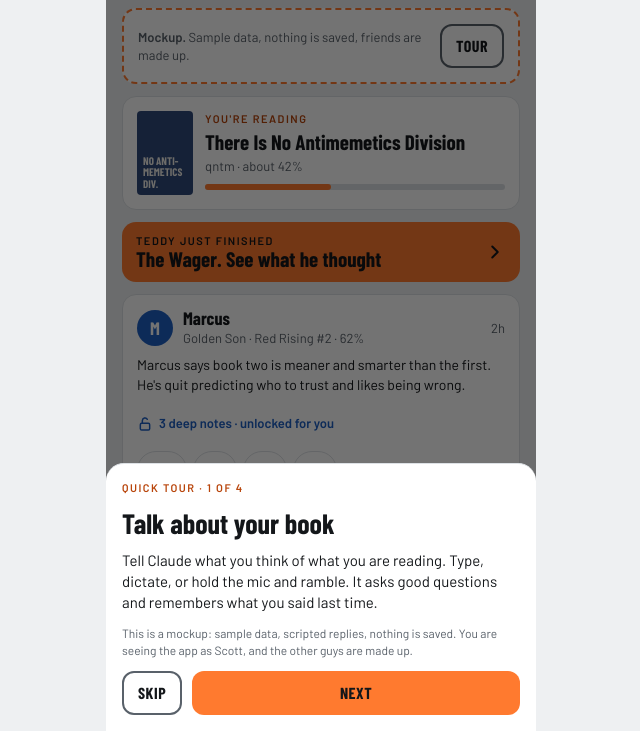
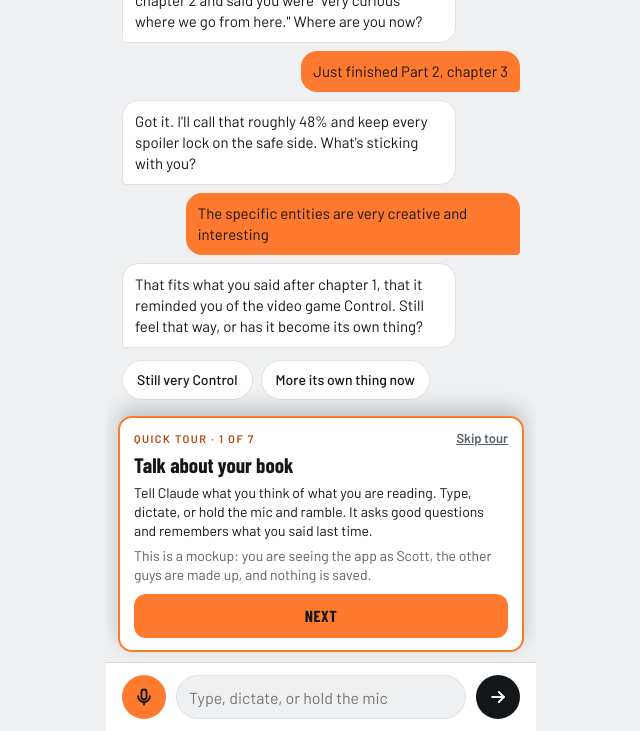
Before and after one commit to birdsfan112/boys-book-club-prototype, a plain HTML site: page index.html in a window 1280 px wide. Shown: the part 69-800 px from the top of the page, without its empty margins (319-959 px from the left). Drawn offline with nearby package versions, Linux system fonts and the light colour scheme; a web font is replaced by a local one.

Commit message:
Tour now walks through the real pages (v2.4)
The quick tour opens each page it describes instead of showing
text over the home screen: chat, share card, journal, club,
a friend's book with locked notes, shelf, recs.

Co-Authored-By: Claude <noreply@anthropic.com>
Claude-Session: https://claude.ai/code/session_01CiRqE2atx6rzFhSTj4fRrJ

```diff
--- a/app.js
+++ b/app.js
@@ -5,6 +5,9 @@ const esc = s => String(s).replace(/[&<>"']/g, c => ({ '&': '&amp;', '<': '&lt;'
 
 // pos = where "you" (Scott) are in each friend's book. null = unknown, so everything stays locked.
 const S = { tab: 'club', page: null, pos: { gs: 100, phm: 10, wager: null }, myPct: 42, rx: {}, extra: [], intro: true, finished: false, chat: [], step: 0 };
+// While the tour runs, TS holds a saved copy of S. The tour walks the real pages on a scratch state
+// and puts the reader's own state back when it ends. null = no tour running. See ui.js.
+let TS = null;
 
 const svg = (d, w) => '<svg width="' + (w || 16) + '" height="' + (w || 16) + '" viewBox="0 0 24 24" fill="none" stroke="currentColor" stroke-width="2.2" stroke-linecap="round" stroke-linejoin="round" aria-hidden="true">' + d + '</svg>';
 const IC = {
@@ -129,7 +132,11 @@ function vRecs() {
 }
 
 function render(keep) {
-  const v = $('#view'), p = S.page, top = v.scrollTop, chat = p && p[0] === 'chat';
+  const v = $('#view'), p = S.page, top = v.scrollTop, chat = p && p[0] === 'chat', touring = TS !== null;
+  // The tour card sits in the layout (not on top of it), so the page it describes stays fully visible above it.
+  $('#tour').hidden = !touring;
+  $('.app').classList.toggle('touring', touring);
+  $('#foot').inert = $('#tabs').inert = touring;
   v.innerHTML = chat ? vChat() : p ? vBook(p[1]) : ({ club: vHome, shelf: vShelf, journal: vJournal, recs: vRecs })[S.tab]();
   const f = $('#foot');
   f.className = 'foot' + (chat ? ' comp' : '');
@@ -159,6 +166,10 @@ const ACT = {
 const RNG = {
   pos(val, el) { const rid = el.dataset.v, run = D.runs[rid]; S.pos[run.book] = val; $('#posv').textContent = posLabel(val); $('#notes').innerHTML = notesHtml(run, rid); }
 };
-document.addEventListener('click', e => { const el = e.target.closest('[data-a]'); if (el && ACT[el.dataset.a]) ACT[el.dataset.a](el.dataset.v, el); });
+document.addEventListener('click', e => {
+  // During the tour the page is for looking (it still scrolls). A tap on it bounces the tour card instead.
+  if (TS !== null && !e.target.closest('#tour')) { const t = $('#tour'); t.classList.remove('nudge'); void t.offsetWidth; t.classList.add('nudge'); return; }
+  const el = e.target.closest('[data-a]'); if (el && ACT[el.dataset.a]) ACT[el.dataset.a](el.dataset.v, el);
+});
 document.addEventListener('input', e => { const el = e.target; if (el.dataset && el.dataset.range && RNG[el.dataset.range]) RNG[el.dataset.range](+el.value, el); });
-document.addEventListener('keydown', e => { if (e.key === 'Escape') closeSheet(); });
+document.addEventListener('keydown', e => { if (e.key === 'Escape') { closeSheet(); if (TS !== null) ACT.tourend(); } });
--- a/index.html
+++ b/index.html
@@ -10,8 +10,8 @@
 <meta name="apple-mobile-web-app-capable" content="yes">
 <meta name="apple-mobile-web-app-title" content="BBC">
 <link rel="manifest" href="manifest.webmanifest">
-<link rel="apple-touch-icon" href="icon-180.png?v=mwf64fdm">
-<link rel="icon" type="image/png" href="icon-192.png?v=mwf64fdm">
+<link rel="apple-touch-icon" href="icon-180.png?v=mwf7wjs1">
+<link rel="icon" type="image/png" href="icon-192.png?v=mwf7wjs1">
 <title>Boys Book Club</title>
 <meta name="claude:viewport-fit-sides" content="cover">
 <link rel="stylesheet" href="https://fonts.googleapis.com/css2?family=Barlow+Condensed:wght@600;700;800&amp;family=Barlow:wght@400;500;600&amp;display=swap">
@@ -125,12 +125,22 @@ textarea{min-height:110px;resize:vertical}
 .snip p{font-size:14px;line-height:20px}
 .priv{display:flex;gap:8px;align-items:flex-start;padding:10px 12px;border-radius:12px;background:color-mix(in srgb,var(--blue) 14%,var(--ground));font-size:13px;line-height:18px}
 .priv svg,.link svg{flex-shrink:0;margin-top:1px}
-@media (prefers-reduced-motion:reduce){.sheet{animation:none}.toast{transition:none}}
+.tour{position:relative;z-index:2;margin:0 12px 10px;padding:10px 14px 12px;border:2px solid var(--orange);border-radius:14px;background:var(--surface);box-shadow:0 -8px 20px rgba(0,0,0,.2);display:flex;flex-direction:column;gap:6px}
+.tour p{font-size:14px;line-height:19px}
+.tour .row:last-child{margin-top:4px}
+.skip{min-height:36px;margin:-8px -6px -8px 0;padding:0 6px;border:0;background:transparent;color:var(--muted);font-size:13px;font-weight:600;text-decoration:underline}
+.spot{outline:3px solid var(--orange);outline-offset:3px}
+.touring .foot,.touring .tabs{pointer-events:none}
+.touring .foot:not(.comp){padding-top:0}
+@keyframes nudge{50%{transform:translateY(-5px)}}
+.tour.nudge{animation:nudge .25s ease-out}
+@media (prefers-reduced-motion:reduce){.sheet,.tour.nudge{animation:none}.toast{transition:none}}
 </style>
 </head>
 <body>
 <div class="app">
   <div class="view" id="view"></div>
+  <div class="tour" id="tour" role="region" aria-label="Quick tour" hidden></div>
   <div class="foot" id="foot"></div>
   <nav class="tabs" id="tabs" aria-label="Main">
     <button data-a="tab" data-v="club"><svg width="22" height="22" viewBox="0 0 24 24" fill="none" stroke="currentColor" stroke-width="2" stroke-linecap="round" stroke-linejoin="round" aria-hidden="true"><circle cx="9" cy="8" r="3"></circle><path d="M3 20a6 6 0 0 1 12 0"></path><circle cx="17" cy="9" r="2.5"></circle><path d="M16 14.5a5 5 0 0 1 5 5.5"></path></svg>CLUB</button>
@@ -143,8 +153,8 @@ textarea{min-height:110px;resize:vertical}
   <div class="toast" id="toast" role="status" aria-live="polite"></div>
 </div>
 
-<script src="data.js?v=mwf64fdm" charset="utf-8"></script>
-<script src="app.js?v=mwf64fdm" charset="utf-8"></script>
-<script src="ui.js?v=mwf64fdm" charset="utf-8"></script>
+<script src="data.js?v=mwf7wjs1" charset="utf-8"></script>
+<script src="app.js?v=mwf7wjs1" charset="utf-8"></script>
+<script src="ui.js?v=mwf7wjs1" charset="utf-8"></script>
 </body>
 </html>
--- a/ui.js
+++ b/ui.js
@@ -5,12 +5,26 @@ const WRAPN = [
   { p: 48, at: '48%', line: 'Scott thinks the specific entities are the most inventive part so far.', q: 'The specific entities are very creative and interesting.' },
   { p: 48, at: '48%', line: 'He is curious where the story is headed from here.', q: "I'm very curious where we go from here." }
 ];
+// The tour opens the real page each step is describing. go() sets that page up on a scratch state
+// (the reader's own state is saved in TS and put back at the end). spot = the part of the page to outline and scroll to.
+const convo = n => D.script.slice(0, n).reduce((a, s, i) => a.concat(i < n - 1 ? [{ c: s.c }, { u: s.chips[0] }] : [{ c: s.c }]), []);
 const TOUR = [
-  ['Talk about your book', 'Tell Claude what you think of what you are reading. Type, dictate, or hold the mic and ramble. It asks good questions and remembers what you said last time.'],
-  ['Ramble. Claude does the sharing', "Your friends never see the conversation, so say how you really feel and skip the proofreading. Claude writes a short, spoiler-free summary for the club and backs it up with a few snippets of your own words. Edit it, drop a snippet, or keep the whole thing to yourself."],
-  ['Spoilers stay locked', "Your friends' detailed notes are stamped with where they were in the book. Each one unlocks only after you pass that point."],
-  ['Find your next book', 'Recs come from your own shelf and from what the club is loving. Or just ask Claude for something.']
+  { t: 'Talk about your book', d: 'Tell Claude what you think of what you are reading. Type, dictate, or hold the mic and ramble. It asks good questions and remembers what you said last time.',
+    go() { S.page = ['chat']; S.chat = convo(3); S.step = 2; S.ended = false; } },
+  { t: 'Ramble. Claude does the sharing', d: 'Your friends never see the conversation, so say how you really feel and skip the proofreading. Claude writes this short, spoiler-free summary for the club and backs it up with a few snippets of your own words. Edit it, drop a snippet, or keep the whole thing to yourself.',
+    spot: '.card.pc', go() { S.page = ['chat']; S.chat = convo(4); S.step = 3; S.ended = true; S.draft = D.draft; S.share = [true, true]; } },
+  { t: 'Your journal keeps it all', d: 'Every conversation is saved here. It stays private to you and Claude.',
+    go() { S.page = null; S.tab = 'journal'; } },
+  { t: 'The club gets the short version', d: "Claude's summary lands here, next to the guys' postcards. Every postcard is short and spoiler-free, and an emoji is all it takes to react.",
+    spot: 'article', go() { S.page = null; S.tab = 'club'; S.myPct = 48; S.extra = [{ id: 'tour', who: 'scott', run: 'scott-anti', when: 'Just now', where: 'about 48%', text: D.draft }]; } },
+  { t: 'Spoilers stay locked', d: "This is Owen's read of Project Hail Mary. Each of his detailed notes is stamped with where he was in the book, and it unlocks only after you pass that point.",
+    spot: '#notes', go() { S.page = ['book', 'owen-phm']; S.pos.phm = 10; } },
+  { t: 'Your shelf', d: 'Every book you have read, with what you said about it at the time.',
+    go() { S.page = null; S.tab = 'shelf'; } },
+  { t: 'Find your next book', d: 'Recs come from your own shelf and from what the club is loving. Or just ask Claude for something.',
+    go() { S.page = null; S.tab = 'recs'; } }
 ];
+const tourReset = () => { const own = JSON.parse(TS); Object.keys(S).forEach(k => delete S[k]); Object.assign(S, own); };
 const goHome = () => { closeSheet(); S.page = null; S.tab = 'club'; render(); };
 
 // ---------- Journal chat (scripted) ----------
@@ -42,7 +56,7 @@ function composer() {
 function chatPaint(keep) { if (!S.page || S.page[0] !== 'chat') return; const v = $('#view'), top = v.scrollTop; v.innerHTML = vChat(); v.scrollTop = keep ? top : v.scrollHeight; }
 function say(text, diag) {
   text = String(text || '').trim().slice(0, 600);
-  if (!text || S.typing) return;
+  if (!text || S.typing || TS !== null) return;
   S.chat.push({ u: text, diag: diag });
   S.ended = false; // saying more reopens the conversation; the share card comes back at the next Done
   S.step++; S.typing = true; chatPaint();
@@ -59,7 +73,7 @@ function say(text, diag) {
 let rec = null;
 function micDown(e) {
   e.preventDefault();
-  if (rec || S.typing) return;
+  if (rec || S.typing || TS !== null) return;
   const r = rec = { t0: Date.now(), chunks: [] };
   $('#mic').classList.add('live'); $('#say').placeholder = 'Recording... let go to send';
   if (!navigator.mediaDevices || !navigator.mediaDevices.getUserMedia) { r.err = 'no microphone access in this browser'; return; }
@@ -140,12 +154,20 @@ Object.assign(ACT, {
   },
   tour(v) {
     const i = +v || 0, T = TOUR[i];
-    if (!T) { closeSheet(); return; }
-    const last = i === TOUR.length - 1;
-    openSheet('<div class="lbl or">Quick tour · ' + (i + 1) + ' of ' + TOUR.length + '</div><div class="h xl">' + T[0] + '</div><p>' + T[1] + '</p>' +
-      (i ? '' : '<p class="fine">This is a mockup: sample data, scripted replies, nothing is saved. You are seeing the app as Scott, and the other guys are made up.</p>') +
-      '<div class="row">' + (last ? '' : '<button class="btn sm sec" data-a="close">Skip</button>') + '<button class="btn sm or wide" data-a="tour" data-v="' + (i + 1) + '">' + (last ? 'Got it' : 'Next') + '</button></div>');
+    if (TS === null) { if (S.typing) return; closeSheet(); $('#toast').classList.remove('on'); TS = JSON.stringify(S); }
+    if (!T) { ACT.tourend(); return; }
+    const last = i === TOUR.length - 1, el = $('#tour'), had = el.contains(document.activeElement);
+    tourReset(); T.go();
+    el.innerHTML = '<div class="row"><div class="lbl or grow">Quick tour · ' + (i + 1) + ' of ' + TOUR.length + '</div>' + (last ? '' : '<button class="skip" data-a="tourend">Skip tour</button>') + '</div>' +
+      '<div class="h">' + T.t + '</div><p>' + T.d + '</p>' +
+      (i ? '' : '<p class="fine">This is a mockup: you are seeing the app as Scott, the other guys are made up, and nothing is saved.</p>') +
+      '<div class="row">' + (i ? '<button class="btn sm sec" data-a="tour" data-v="' + (i - 1) + '">Back</button>' : '') + '<button class="btn sm or wide" data-a="tour" data-v="' + (i + 1) + '">' + (last ? 'Got it' : 'Next') + '</button></div>';
+    render(); // shows the tour card first, then lays the page out in the space above it
+    const view = $('#view'), sp = T.spot && $(T.spot, view);
+    if (sp) { sp.classList.add('spot'); view.scrollTop += sp.getBoundingClientRect().top - view.getBoundingClientRect().top - 34; }
+    if (had) $('.or.wide', el).focus({ preventScroll: true }); // keyboard users keep their place on Next
   },
+  tourend() { if (TS === null) return; tourReset(); TS = null; render(); },
   checkin() {
     S.ci = S.myPct; S.pick.vibes = 0;
     openSheet('<div class="lbl or">Quick check-in</div><div class="h xl">Ten seconds, no typing needed</div>' +
```
Also changed, not shown: manifest.webmanifest.
